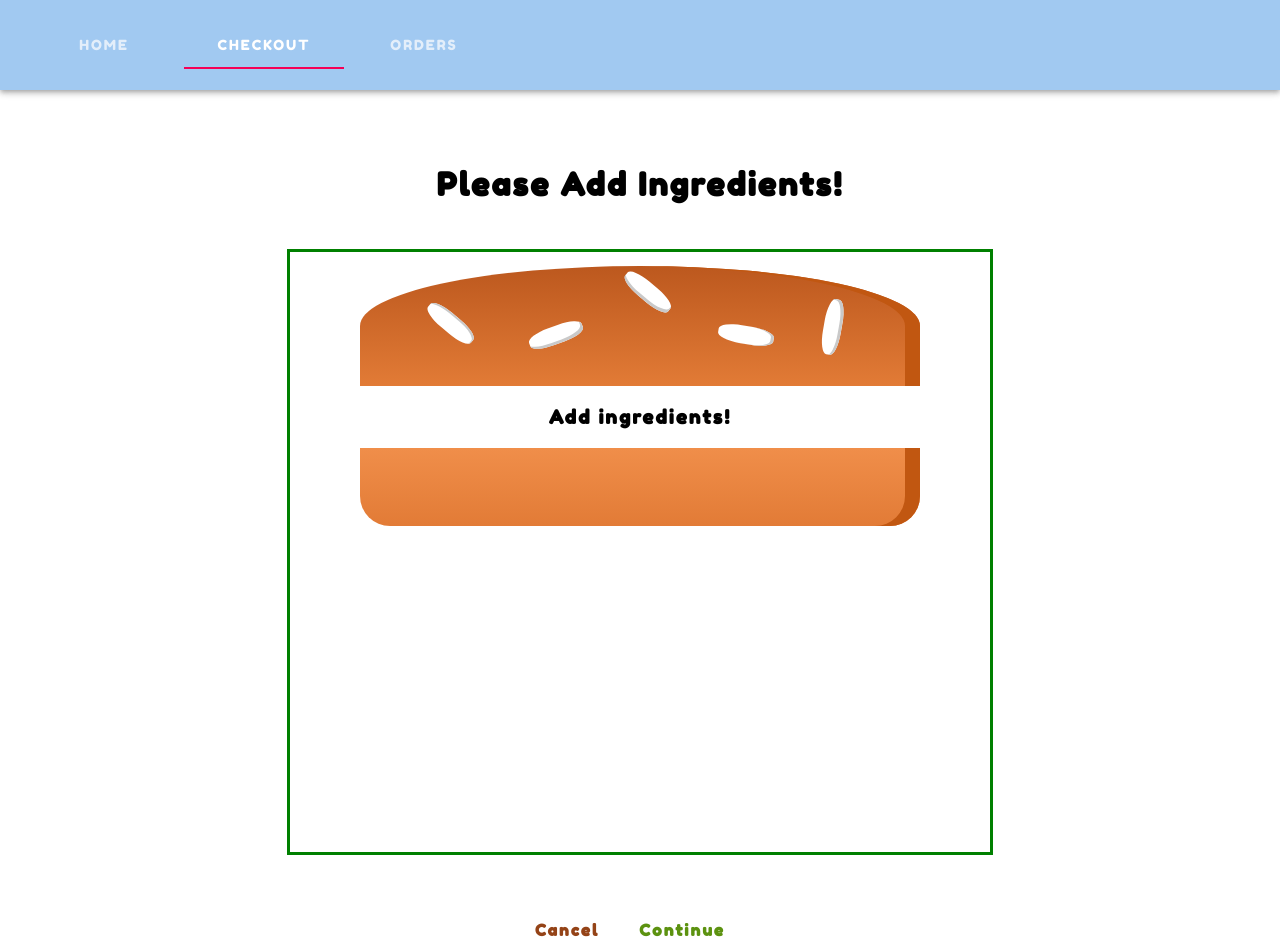
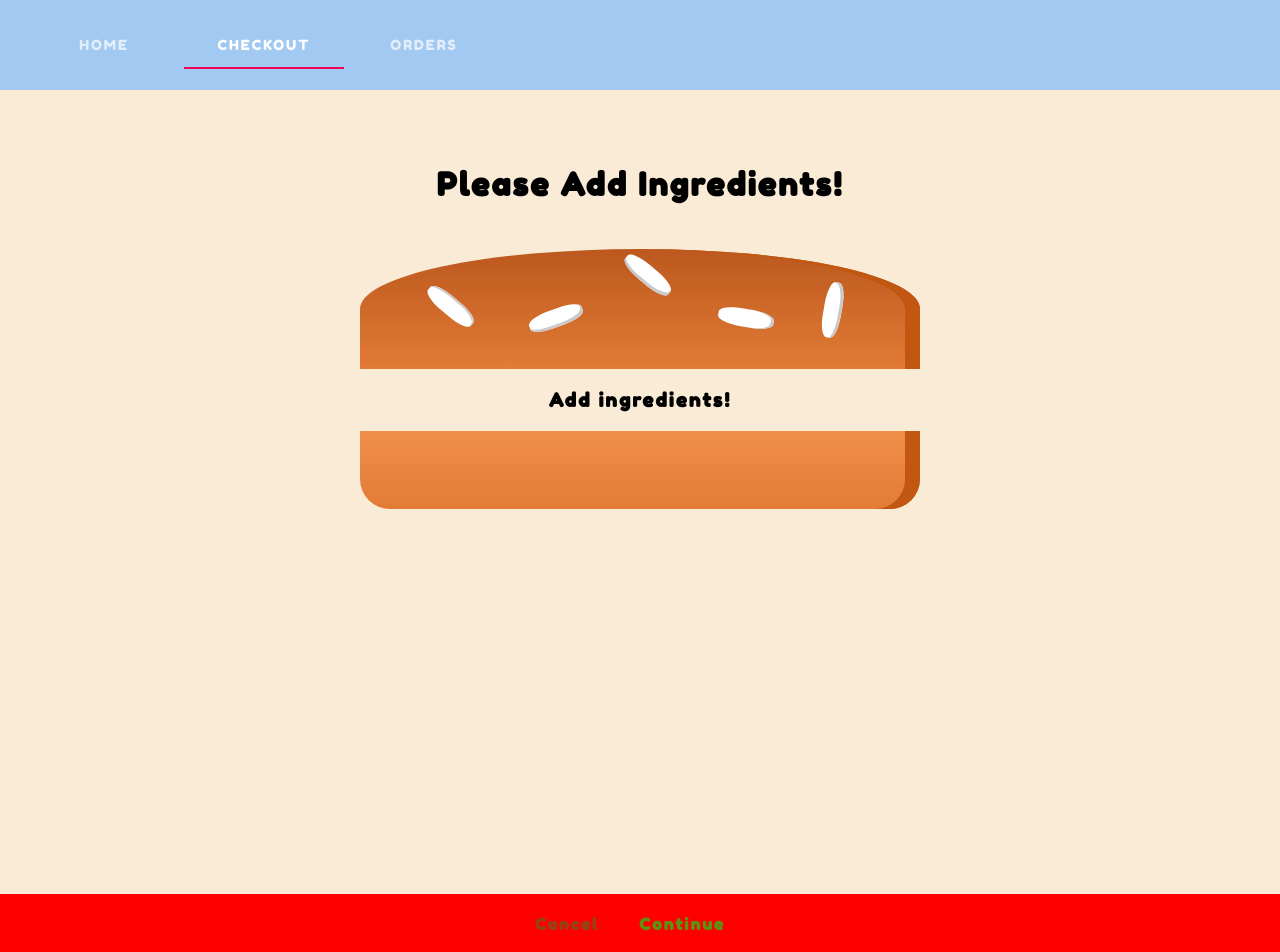
Before and after one commit to AlexDeMichieli/React_Burger, a React app: page /checkout in a window 1280 px wide. Shown: the top 952 px of the page. Built offline with nearby package versions, Linux system fonts and the light colour scheme.

Commit message:
saving styling

```diff
--- a/src/components/Burger/BuildControls/BuildControl/BuildControl.js
+++ b/src/components/Burger/BuildControls/BuildControl/BuildControl.js
@@ -1,5 +1,4 @@
 import React from 'react';
-
 import classes from './BuildControl.css'
 import { makeStyles } from '@material-ui/core/styles';
 import Button from '@material-ui/core/Button';
--- a/src/components/Burger/BuildControls/BuildControls.css
+++ b/src/components/Burger/BuildControls/BuildControls.css
@@ -8,9 +8,6 @@
     box-shadow: 13px 15px 7px -5px rgba(0,0,0,0.08);;
     margin: auto;
     padding: 10px 0px;
-    /* position: fixed;
-    bottom: 0;
-    padding-top: 20px; */
     margin-top: 20px;
 }
 
--- a/src/components/Burger/BuildControls/BuildControls.js
+++ b/src/components/Burger/BuildControls/BuildControls.js
@@ -17,15 +17,15 @@ const useStyles = makeStyles({
       width: 'auto',
     },
     BuildControls : {
-        width: "100%",
+        height: "100%",
         backgroundColor: "#FBD6C6",
         display: "flex",
+        flexDirection: 'column',
         justifyContent: "center",
         alignItems: "center",
         textAlign: "center",
         margin: "auto",
-        padding: "10px 0px",
-        marginTop: "20xpx"
+        width: '250px',
     },
     OrderButton : {
 
@@ -36,7 +36,6 @@ const useStyles = makeStyles({
       color: "white",
       fontFamily: 'inherit',
       fontSize: "1.2em",
-      marginLeft: '20px',
       padding: "15px 30px",
       boxShadow: "2px 2px 2px #966909",
     },
@@ -60,6 +59,8 @@ const buildControls =(props) => {
   const classes = useStyles();
   const [state, setState] = React.useState({
     bottom: false,
+    left: false,
+
   });
 
 
@@ -80,7 +81,7 @@ const buildControls =(props) => {
   const list = (anchor) => (
     <div
       className={clsx(classes.list, {
-        [classes.fullList]: anchor === 'bottom',
+        [classes.fullList]: anchor === 'top' || anchor === 'bottom'
       })}
       role="presentation"
       onClick={toggleDrawer(anchor, false)}
@@ -92,10 +93,10 @@ const buildControls =(props) => {
 
     return (
 
-        <Container style={{textAlign: 'center'}}>
-        {['bottom'].map((anchor) => (
+        <Container style={{textAlign: 'center' }}>
+        {['left'].map((anchor) => (
           <React.Fragment key={anchor}>
-              <Button onClick={toggleDrawer(anchor, true)}>Select Ingredients</Button>
+              <Button variant="contained" style={{backgroundColor: "rgb(161, 201, 241)", color: "white", display: 'block',height: "150px", marginBottom: '30px'}} onClick={toggleDrawer(anchor, true)}>Select Ingredients</Button>
               <Drawer
                   BackdropProps={{ invisible: true }}
                   anchor={anchor} open={state[anchor]}
@@ -117,7 +118,6 @@ const buildControls =(props) => {
                   <button
                       className={[classes.OrderButton, styles.OrderButton].join(" ")}
                       disabled={!props.purchasable}
-                      // onClick ={props.ordered}
                       onClick ={closeDrawer(anchor, false)}
                   >Order Now</button>
                 </div>
--- a/src/components/Burger/Burger.js
+++ b/src/components/Burger/Burger.js
@@ -59,7 +59,7 @@ const burger = ( props ) => {
     //     transformedIngredients = <p>Please start adding ingredients!</p>;
     // }
     return (
-        <div className={classes.Burger} style = {{border: '3px solid green', overflow: 'scroll', }}>
+        <div className={classes.Burger}>
             <BurgerIngredient type="bread-top" />
             {/* {transformedIngredients} */}
             {ingredientsList}
--- a/src/components/Order/CheckoutSummary/CheckoutSummary.js
+++ b/src/components/Order/CheckoutSummary/CheckoutSummary.js
@@ -21,16 +21,16 @@ const checkoutSummary =(props)=>{
     return (
         <div className={classes.CheckoutSummary}>
             {checkoutMessage}
-            <div>
+
                 <Burger ingredients={props.ingredients}/>
-            </div>
-            <div className ={classes.Text}>
+
+            <div className ={classes.Text} style ={{backgroundColor: "red"}}>
                 <Button  btnType = 'Danger'
                     clicked ={props.checkoutCancelled}>Cancel
-                    </Button>
+                </Button>
                 <Button  btnType = 'Success'
                     clicked={props.checkoutContinued}>Continue
-                    </Button>
+                </Button>
             </div>
 
         </div>
--- a/src/containers/BurgerBuilder/BurgerBuilder.js
+++ b/src/containers/BurgerBuilder/BurgerBuilder.js
@@ -141,8 +141,8 @@ class BurgerBuilder extends Component {
                             /> : <Spinner></Spinner>}
                 </Modal>
                         <div style={{flex: "1"}}>
-                        <Burger ingredients={this.state.ingredients}/>
-                    </div>
+                             <Burger ingredients={this.state.ingredients}/>
+                        </div>
                     <div>
                         <BuildControls
                             show = {this.state.purchasing}
--- a/src/containers/Checkout/Checkout.js
+++ b/src/containers/Checkout/Checkout.js
@@ -61,13 +61,15 @@ class Checkout extends Component {
 
 
         return (
-                <div>
+                <div style = {{backgroundColor: 'antiquewhite'}}>
                     <CheckoutSummary
-                    ingredients = {this.state.ingredients}
-                    checkoutCancelled={this.checkoutCancelledHandler}
-                    checkoutContinued={this.checkoutContinuedHandler}
+                        ingredients = {this.state.ingredients}
+                        checkoutCancelled={this.checkoutCancelledHandler}
+                        checkoutContinued={this.checkoutContinuedHandler}
                     />
+                    <div style = {{backgroundColor: 'red'}}>
                     <Route path ={this.props.match.path + '/contact-data'}  render = {()=> (<ContactData ingredients ={this.state.ingredients} price = {this.state.totalPrice}/>)} />
+                    </div>
                 </div>                                                    //you ca pass props inside brackets and pass props = {...props} in the component instead of withrouter
          );
     }
```
